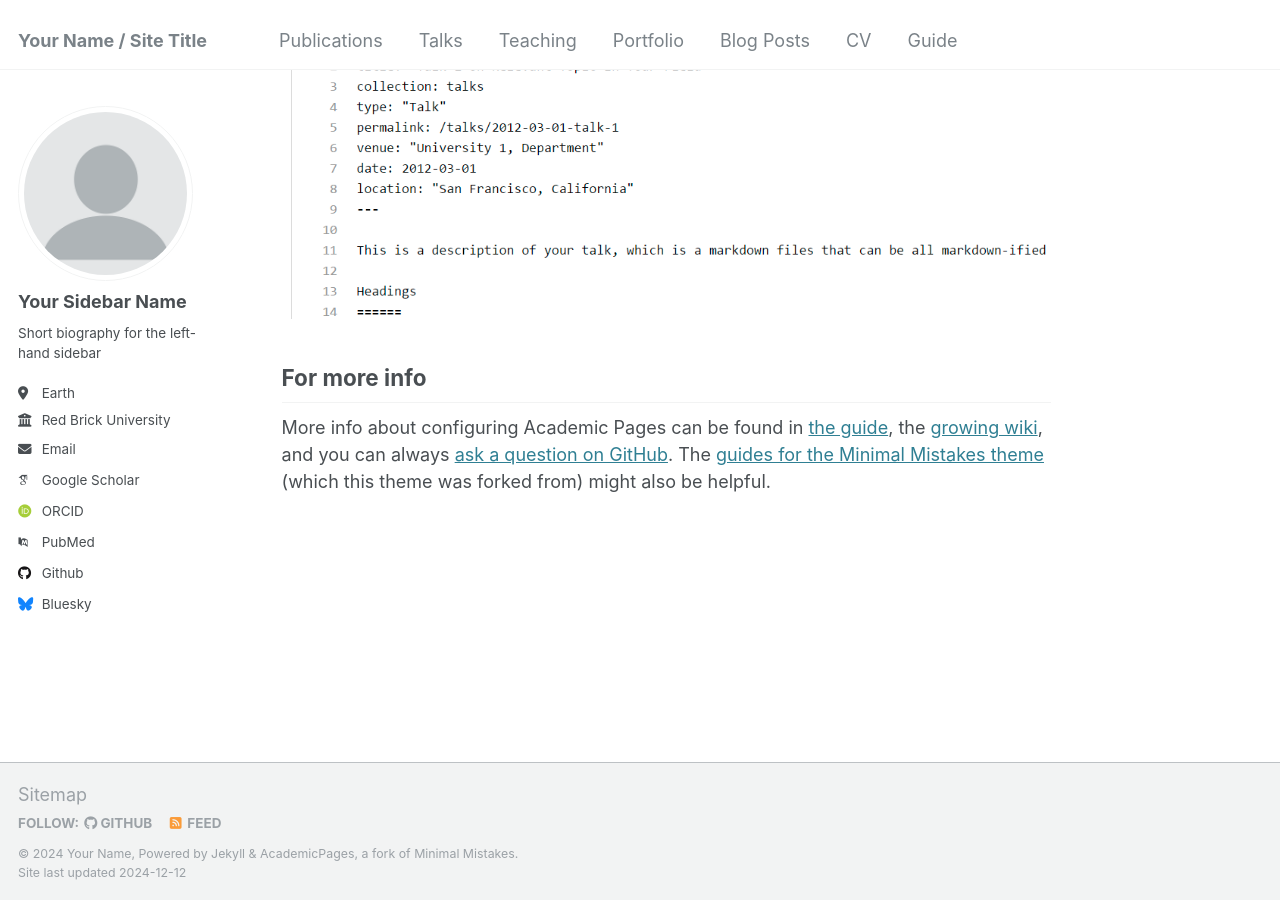
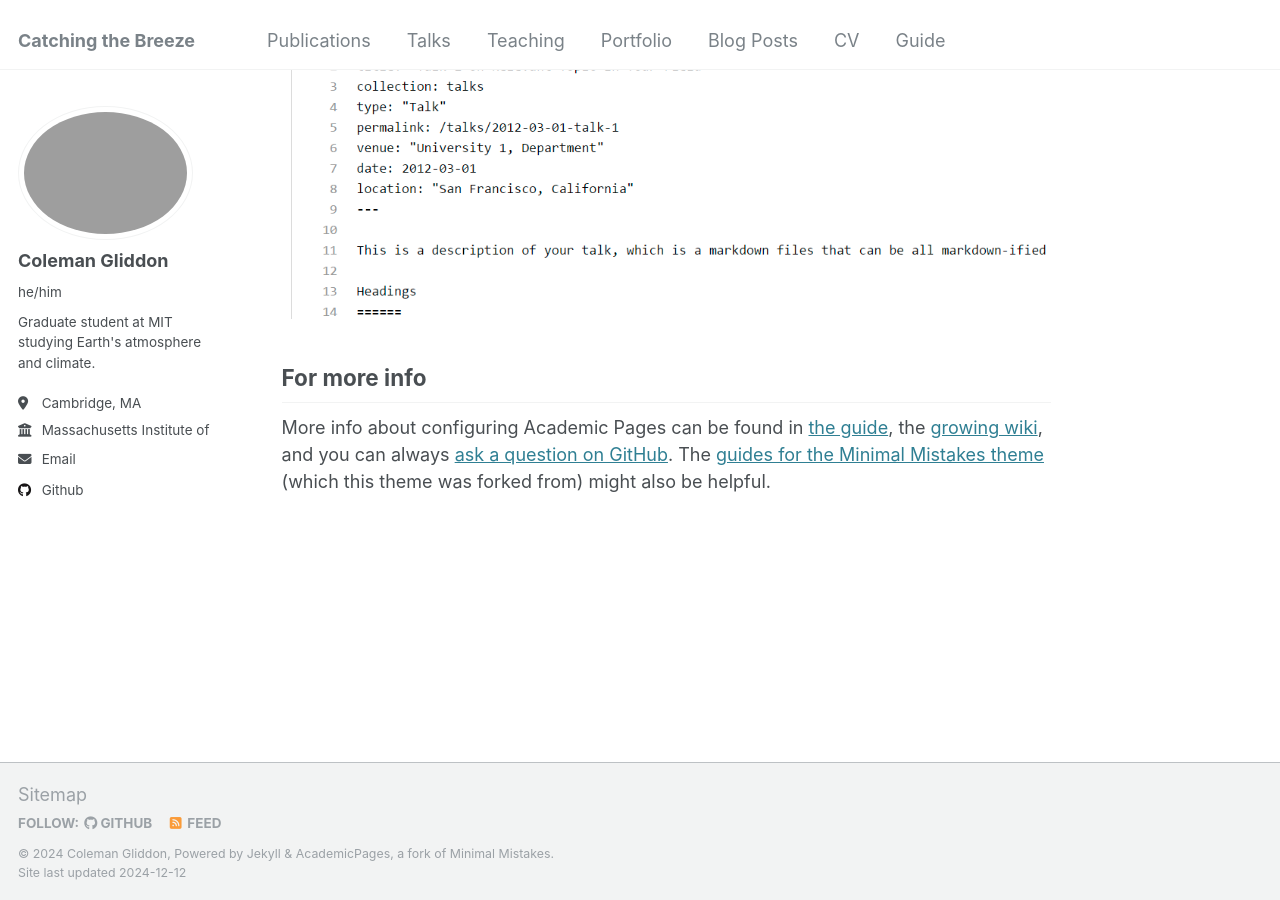
Before and after one commit to cjgliddon/cjgliddon.github.io, a Jekyll site: the page built from _pages/about.md, in a window 1280 px wide and 900 px high, scrolled down 2643 px. Built offline with Jekyll 4.4.1, drawn with Linux system fonts in a browser that asks for light colours; some web fonts are replaced.

Commit message:
Update _config.yml
First update to the configuration file for my personal website. More will probably come.

```diff
--- a/_config.yml
+++ b/_config.yml
@@ -8,35 +8,35 @@
 
 # Basic Site Settings
 locale                   : "en-US"
-title                    : "Your Name / Site Title"
+title                    : "Catching the Breeze"
 title_separator          : "-"
-name                     : &name "Your Name"
+name                     : &name "Coleman Gliddon"
 description              : &description "personal description"
-url                      : https://academicpages.github.io # the base hostname & protocol for your site e.g. "https://[your GitHub username].github.io"
+url                      : https://cjgliddon.github.io # the base hostname & protocol for your site e.g. "https://[your GitHub username].github.io"
 baseurl                  : "" # the subpath of your site, e.g. "/blog"
-repository               : "academicpages/academicpages.github.io"
+repository               : "cjgliddon/cjgliddon.github.io"
 
 # Site Author - The following control what appear as part of the author content on the side bar.
 #               If a field is blank the icon and link will not appear, otherwise it will be shown.
 #               Additional customization can be done by editing /_includes/author-profile.html
 author:
   # Biographic information
-  avatar           : "profile.png"
-  name             : "Your Sidebar Name"
-  pronouns         : # example: "she/her"
-  bio              : "Short biography for the left-hand sidebar"
-  location         : "Earth"
-  employer         : "Red Brick University"
+  avatar           : "adirondacks.jpg"
+  name             : "Coleman Gliddon"
+  pronouns         : "he/him"
+  bio              : "Graduate student at MIT studying Earth's atmosphere and climate."
+  location         : "Cambridge, MA"
+  employer         : "Massachusetts Institute of Technology"
   uri              : # URL
-  email            : "none@example.org"
+  email            : "cgliddon@mit.edu"
 
   # Academic websites
   arxiv            : # URL - Update with the correct link to your profile
-  googlescholar    : "https://scholar.google.com/citations?user=PS_CX0AAAAAJ"
+  googlescholar    : # "https://scholar.google.com/citations?user=PS_CX0AAAAAJ"
   impactstory      : # URL
-  orcid            : "http://orcid.org/yourorcidurl"
+  orcid            : # "http://orcid.org/yourorcidurl"
   semantic         : # URL
-  pubmed           : "https://www.ncbi.nlm.nih.gov/pubmed/?term=john+snow"
+  pubmed           : # "https://www.ncbi.nlm.nih.gov/pubmed/?term=john+snow"
   researchgate     : # URL
   scopus           : # URL
 
@@ -44,12 +44,12 @@ author:
   bitbucket        : # Username - Update with your username on the site
   codepen          : # Username
   dribbble         : # Username
-  github           : "academicpages"
+  github           : "cjgliddon"
   kaggle           : # Username
   stackoverflow    : # User number or user number and name (i.e., use "1" or "1/jeff-atwood")
 
   # Social media
-  bluesky          : "bsky.app" # Replace this with you Bluesky username
+  bluesky          : # "bsky.app" # Replace this with you Bluesky username
   facebook         : # Username
   flickr           : # Username
   foursquare       : # Username
```
